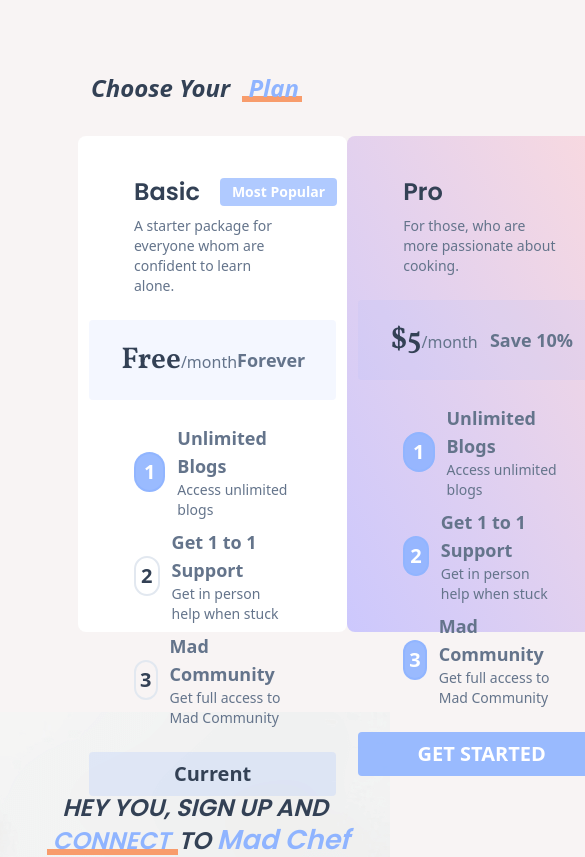
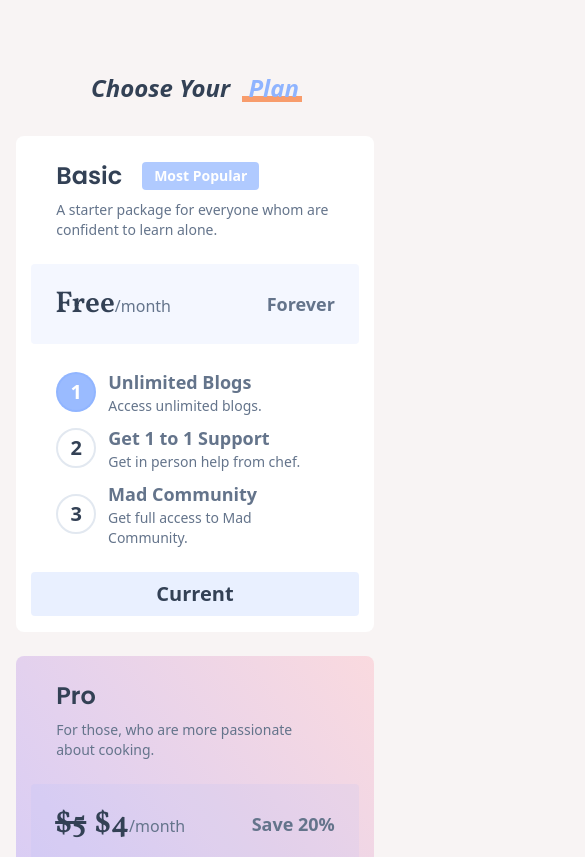
Before and after one commit to MohammadNaiem65/mad-chef-client, a React (Vite) app: page / in a window 390 px wide. Shown: the part 3880-4737 px from the top of the page, 585 px wide, since content can reach past the window. Built offline with nearby package versions, Linux system fonts and the light colour scheme.

Commit message:
Updated: made the Packages section responsive for mobile devices

```diff
--- a/src/components/Home/Packages.jsx
+++ b/src/components/Home/Packages.jsx
@@ -1,12 +1,12 @@
 const features = [
-	{ title: 'Unlimited Blogs', description: 'Access unlimited blogs' },
+	{ title: 'Unlimited Blogs', description: 'Access unlimited blogs.' },
 	{
 		title: 'Get 1 to 1 Support',
-		description: 'Get in person help when stuck',
+		description: 'Get in person help from chef.',
 	},
 	{
 		title: 'Mad Community',
-		description: 'Get full access to Mad Community',
+		description: 'Get full access to Mad Community.',
 	},
 ];
 
@@ -18,25 +18,25 @@ export default function Packages() {
 				<span className='section-title-span  after:w-[118%]'>Plan</span>
 			</h2>
 
-			<div className='w-3/5 mx-auto mt-8 text-slate-500 flex justify-evenly'>
+			<div className='lg:w-3/5 mx-auto mt-8 text-slate-500 lg:flex justify-evenly'>
 				{/* Basic */}
-				<div className='w-96 h-[31rem] bg-white rounded-lg duration-300 hover:drop-shadow-xl hover:scale-105'>
+				<div className='w-11/12 lg:w-96 h-[31rem] mx-auto bg-white rounded-lg duration-300 hover:drop-shadow-xl hover:scale-105'>
 					<div>
 						<div className='flex items-center'>
-							<h3 className='text-2xl font-Popins font-semibold text-slate-700 mt-10 ml-14'>
+							<h3 className='text-2xl font-Popins font-semibold text-slate-700 mt-6 lg:mt-10 ml-10 lg:ml-14'>
 								Basic
 							</h3>
-							<span className='ml-5 mt-10 px-3 py-1 font-semibold text-white text-sm bg-Primary/70 rounded'>
+							<span className='ml-5 mt-6 lg:mt-10 px-3 py-1 font-semibold text-white text-sm bg-Primary/70 rounded'>
 								Most Popular
 							</span>
 						</div>
-						<p className='px-14 mt-2 text-sm'>
+						<p className='px-10 lg:px-14 mt-2 text-sm'>
 							A starter package for everyone whom are confident to
 							learn alone.
 						</p>
 					</div>
 
-					<div className='h-20 w-11/12 mx-auto my-6 px-8 bg-Primary/10 flex justify-between items-center rounded'>
+					<div className='h-20 w-11/12 mx-auto my-6 px-6 lg:px-8 bg-Primary/10 flex justify-between items-center rounded'>
 						<p>
 							<span className='text-3xl font-Vollokorn font-semibold text-slate-700'>
 								Free
@@ -46,7 +46,7 @@ export default function Packages() {
 						<p className='font-semibold text-lg'>Forever</p>
 					</div>
 
-					<div className='px-14'>
+					<div className='px-10 lg:px-14'>
 						{features.map((feature, index) => (
 							<div
 								key={index}
@@ -79,27 +79,30 @@ export default function Packages() {
 				</div>
 
 				{/* Pro */}
-				<div className='w-96 h-[31rem] rounded-lg bg-gradient-to-bl from-[#FADADF] to-[#CCC8FD] duration-300 hover:drop-shadow-xl hover:scale-105'>
+				<div className='w-11/12 lg:w-96 h-[31rem] mx-auto rounded-lg bg-gradient-to-bl from-[#FADADF] to-[#CCC8FD] duration-300 hover:drop-shadow-xl hover:scale-105'>
 					<div>
-						<h3 className='text-2xl font-Popins font-semibold text-slate-700 mt-10 ml-14'>
+						<h3 className='text-2xl font-Popins font-semibold text-slate-700 mt-6 pt-6 lg:mt-10 ml-10 lg:ml-14'>
 							Pro
 						</h3>
-						<p className='px-14 mt-2 text-sm'>
+						<p className='px-10 lg:px-14 mt-2 text-sm'>
 							For those, who are more passionate about cooking.
 						</p>
 					</div>
 
-					<div className='h-20 w-11/12 mx-auto my-6 px-8 bg-Primary/10 flex justify-between items-center rounded'>
+					<div className='h-20 w-11/12 mx-auto my-6 px-6 lg:px-8 bg-Primary/10 flex justify-between items-center rounded'>
 						<p>
+							<span className='mr-2 text-3xl font-Vollokorn font-semibold text-slate-700 line-through'>
+								$5
+							</span>
 							<span className='text-3xl font-Vollokorn font-semibold text-slate-700'>
-								$5
+								$4
 							</span>
 							/month
 						</p>
-						<p className='font-semibold text-lg'>Save 10%</p>
+						<p className='font-semibold text-lg'>Save 20%</p>
 					</div>
 
-					<div className='px-14'>
+					<div className='px-10 lg:px-14'>
 						{features.map((feature, index) => (
 							<div
 								key={index}
```
